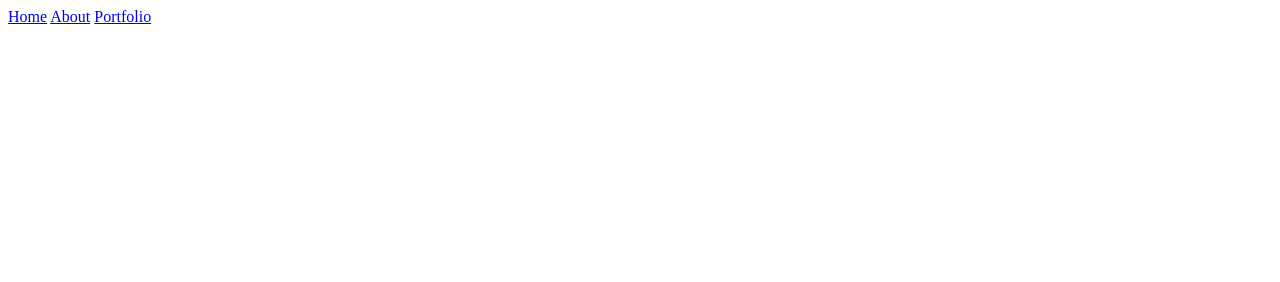
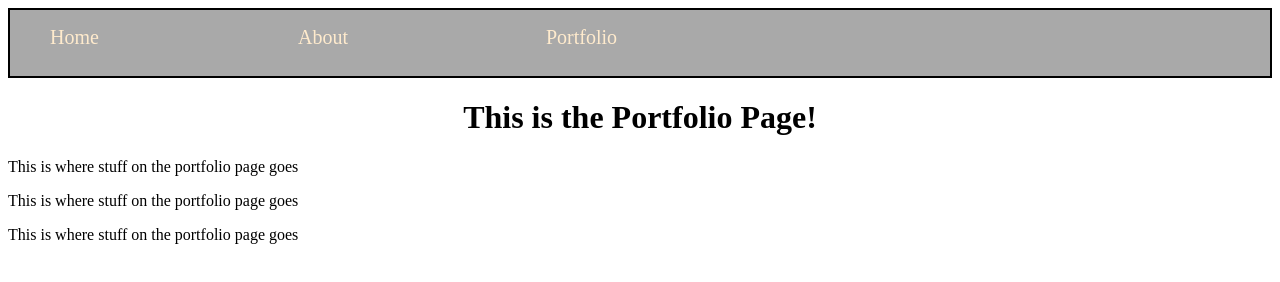
Before and after one commit to Awiinn/Personal-Website, a plain HTML site: page portfolio.html in a window 1280 px wide. Drawn offline with Linux system fonts and the light colour scheme.

Commit message:
html and css formatting

```diff
--- a/portfolio.html
+++ b/portfolio.html
@@ -3,15 +3,28 @@
 <head>
     <meta charset="UTF-8">
     <meta name="viewport" content="width=device-width, initial-scale=1.0">
-    <title>Document</title>
+    <title>Portfolio</title>
     <link rel="stylesheet" href="style.css">
 </head>
 <header>
-    <a href="home.html">Home</a>
-    <a href="about.html">About</a>
-    <a href="portfolio.html">Portfolio</a>
+    <nav>
+        <ul>
+            <li><a href="index.html">Home</a></li>
+            <li><a href="about.html">About</a></li>
+            <li><a href="portfolio.html">Portfolio</a></li>
+        </ul>
+    </nav>
 </header>
 <body>
-
+    <h1>This is the Portfolio Page!</h1>
+    <section>
+        <p>This is where stuff on the portfolio page goes</p>
+    </section>
+    <section>
+        <p>This is where stuff on the portfolio page goes</p>
+    </section>
+    <section>
+        <p>This is where stuff on the portfolio page goes</p>
+    </section>
 </body>
 </html>
--- a/style.css
+++ b/style.css
@@ -0,0 +1,36 @@
+header{
+    background-color: darkgray;
+    border: 2px solid black;
+    margin-top: 5px;
+    margin-bottom: 5px;
+    background-size: 100%;
+}
+
+nav{
+    height: 50px;
+}
+
+nav ul{
+    margin-left: auto;
+    margin-right: auto;
+}
+nav li{
+    display: inline-block;
+    height: 100%;
+    width: 20%;
+}
+
+nav li a{
+    background-color: darkgray;
+    color: blanchedalmond;
+    font-size: 20px;
+    text-decoration: none;
+}
+
+nav li a:hover{
+    background-color: lightgray;
+}
+
+h1{
+    text-align: center;
+}
```
Also changed, not shown: about.html (+18 -5 lines), index.html (+8 -4 lines).
